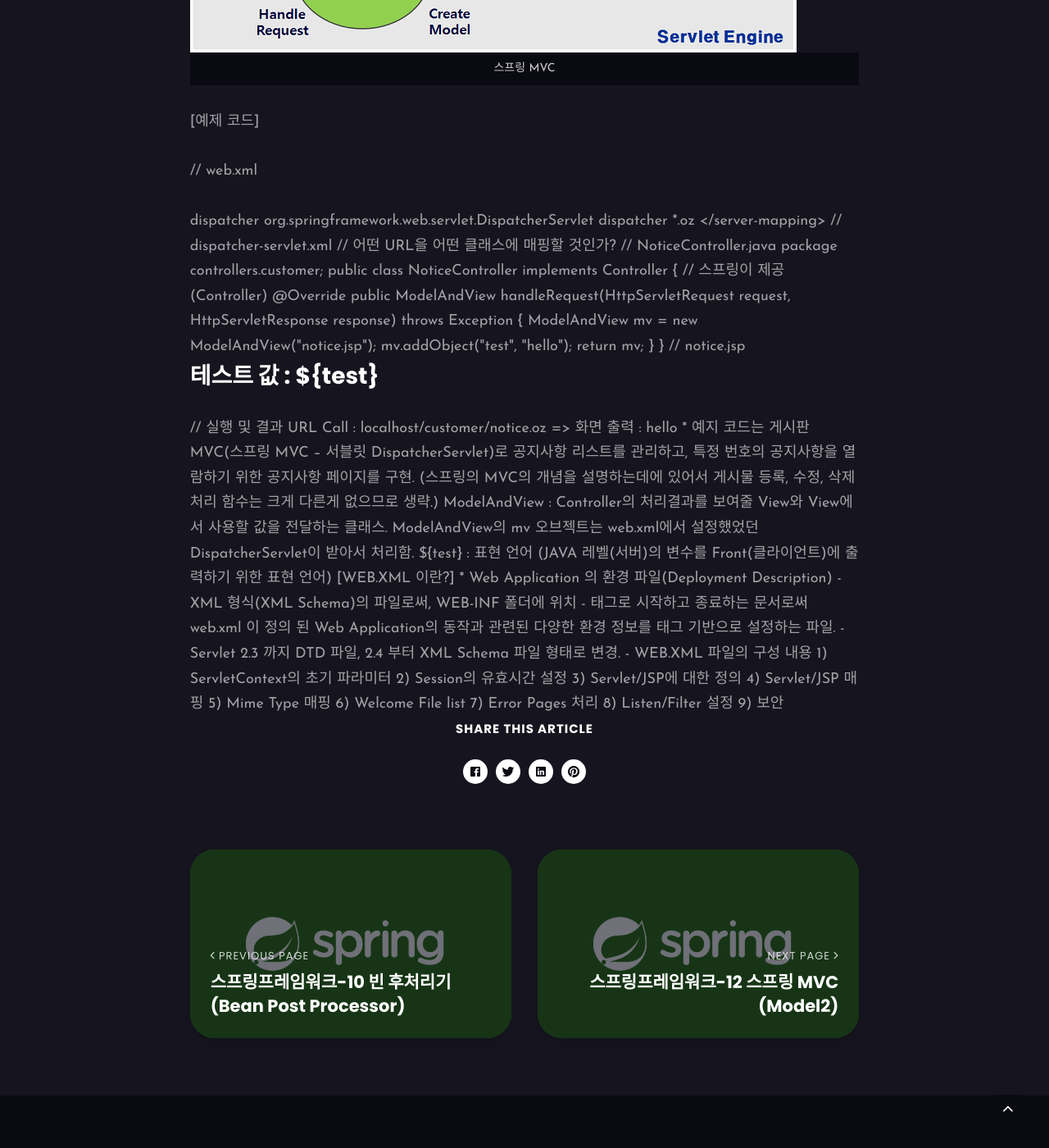
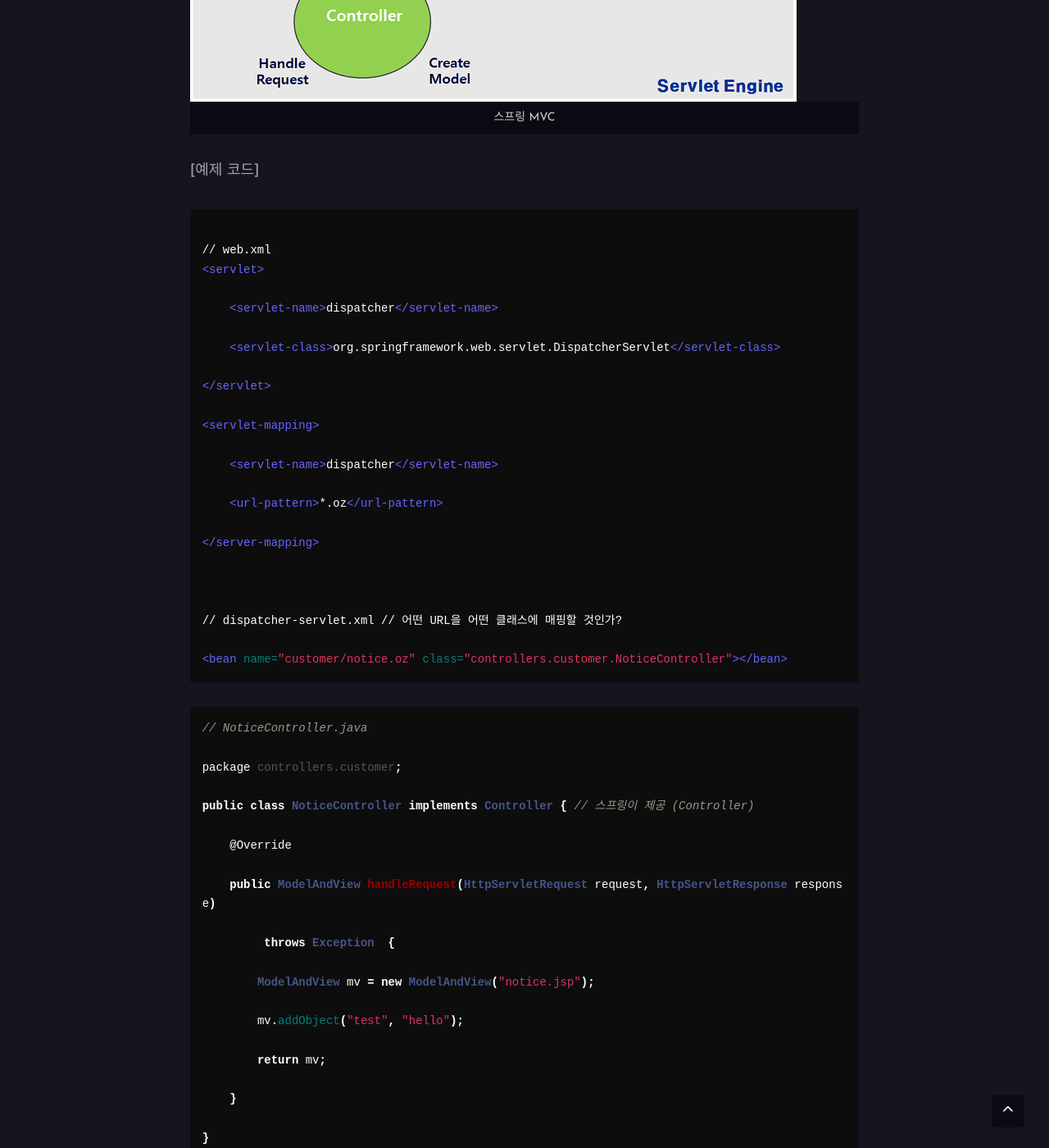
Before and after one commit to hs95blue/hs95blue.github.io, a Jekyll site: the page built from _posts/2020-09-26-3.md, in a window 1280 px wide and 1400 px high, scrolled down 1892 px. Shown: the whole window at 82% size. Built offline with Jekyll 4.4.1, drawn with Linux system fonts in a browser that asks for light colours; nearby versions of some CDN libraries; comment, search, counter and statistics services are not loaded; some of the changed text lies outside the part shown.

Commit message:
Update 2020-09-26-3.md

````diff
--- a/_posts/2020-09-26-3.md
+++ b/_posts/2020-09-26-3.md
@@ -9,13 +9,16 @@ tags:   Spring
 
 
 
-* Front Controller : URL매핑을 담당. (어떠한 컨트롤러가 어떤 URL을 쓸것인가에 대한 설정 파일 포함) - 설정 파일을 통해서 적절한 컨트롤러를 호출. (Front Part : Servlet (DispatcherServlet.class))
+* Front Controller : URL매핑을 담당. (어떠한 컨트롤러가 어떤 URL을 쓸것인가에 대한 설정 파일 포함) <br/>
+- 설정 파일을 통해서 적절한 컨트롤러를 호출. <br/>
 
-* Controller : 화면 단에서 보여줄 데이터들을 미리 만들어 놓는 것. 그 데이터는 모델(Model)이라 함.
-* Model : 데이터
+(Front Part : Servlet (DispatcherServlet.class))<br/>
+
+* Controller : 화면 단에서 보여줄 데이터들을 미리 만들어 놓는 것. 그 데이터는 모델(Model)이라 함.<br/>
+* Model : 데이터<br/>
 
 
-- Model, Controller, Front Controller, View 를 잘 구조화하는 것이 MVC 모델을 제어하고 있는 라이브러리가 할 역할.
+- Model, Controller, Front Controller, View 를 잘 구조화하는 것이 MVC 모델을 제어하고 있는 라이브러리가 할 역할.<br/>
 
 
 
@@ -30,7 +33,7 @@ tags:   Spring
 
 [예제 코드]
 
-
+ ```xml
 
 // web.xml
 <servlet>
@@ -54,9 +57,9 @@ tags:   Spring
 // dispatcher-servlet.xml // 어떤 URL을 어떤 클래스에 매핑할 것인가?
 
 <bean name="customer/notice.oz" class="controllers.customer.NoticeController"></bean>
+```
 
-
-
+```java
 // NoticeController.java
 
 package controllers.customer;
@@ -79,12 +82,13 @@ public class NoticeController implements Controller { // 스프링이 제공 (Co
 
 }
 
+ ```
 
-
+```html
 // notice.jsp
 
 <div id="main"><h2>테스트 값 : ${test}</h2></div>
-
+```
 
 
 
@@ -93,18 +97,18 @@ public class NoticeController implements Controller { // 스프링이 제공 (Co
 
 // 실행 및 결과
 
-URL Call : localhost/customer/notice.oz   => 화면 출력 : hello
+URL Call : localhost/customer/notice.oz   => 화면 출력 : hello<br/>
 
 
 
-* 예지 코드는 게시판 MVC(스프링 MVC – 서블릿 DispatcherServlet)로 공지사항 리스트를 관리하고, 특정 번호의 공지사항을 열람하기 위한 공지사항 페이지를 구현. (스프링의 MVC의 개념을 설명하는데에 있어서 게시물 등록, 수정, 삭제 처리 함수는 크게 다른게 없으므로 생략.)
+* 예지 코드는 게시판 MVC(스프링 MVC – 서블릿 DispatcherServlet)로 공지사항 리스트를 관리하고, 특정 번호의 공지사항을 열람하기 위한 공지사항 페이지를 구현. <br/>(스프링의 MVC의 개념을 설명하는데에 있어서 게시물 등록, 수정, 삭제 처리 함수는 크게 다른게 없으므로 생략.)<br/>
 
 
 
-ModelAndView : Controller의 처리결과를 보여줄 View와 View에서 사용할 값을 전달하는 클래스.
-ModelAndView의 mv 오브젝트는 web.xml에서 설정했었던 DispatcherServlet이 받아서 처리함.
+ModelAndView : Controller의 처리결과를 보여줄 View와 View에서 사용할 값을 전달하는 클래스.<br/>
+ModelAndView의 mv 오브젝트는 web.xml에서 설정했었던 DispatcherServlet이 받아서 처리함.<br/>
 
-${test} : 표현 언어 (JAVA 레벨(서버)의 변수를 Front(클라이언트)에 출력하기 위한 표현 언어)
+${test} : 표현 언어 (JAVA 레벨(서버)의 변수를 Front(클라이언트)에 출력하기 위한 표현 언어)<br/>
 
 
 
@@ -112,20 +116,20 @@ ${test} : 표현 언어 (JAVA 레벨(서버)의 변수를 Front(클라이언트)
 
 [WEB.XML 이란?]
 
-* Web Application 의 환경 파일(Deployment Description)
+* Web Application 의 환경 파일(Deployment Description)<br/>
 
-- XML 형식(XML Schema)의 파일로써, WEB-INF 폴더에 위치
-- <web-app> 태그로 시작하고 종료하는 문서로써 web.xml 이 정의 된 Web Application의 동작과 관련된 다양한 환경 정보를 태그 기반으로 설정하는 파일.
-- Servlet 2.3 까지 DTD 파일, 2.4 부터 XML Schema 파일 형태로 변경.
+- XML 형식(XML Schema)의 파일로써, WEB-INF 폴더에 위치<br/>
+- <web-app> 태그로 시작하고 종료하는 문서로써 web.xml 이 정의 된 Web Application의 동작과 관련된 다양한 환경 정보를 태그 기반으로 설정하는 파일.<br/>
+- Servlet 2.3 까지 DTD 파일, 2.4 부터 XML Schema 파일 형태로 변경.<br/>
 
 
-- WEB.XML 파일의 구성 내용
- 1) ServletContext의 초기 파라미터
- 2) Session의 유효시간 설정
- 3) Servlet/JSP에 대한 정의
- 4) Servlet/JSP 매핑
- 5) Mime Type 매핑
- 6) Welcome File list
- 7) Error Pages 처리
- 8) Listen/Filter 설정
- 9) 보안
+- WEB.XML 파일의 구성 내용<br/>
+ 1) ServletContext의 초기 파라미터<br/>
+ 2) Session의 유효시간 설정<br/>
+ 3) Servlet/JSP에 대한 정의<br/>
+ 4) Servlet/JSP 매핑<br/>
+ 5) Mime Type 매핑<br/>
+ 6) Welcome File list<br/>
+ 7) Error Pages 처리<br/>
+ 8) Listen/Filter 설정<br/>
+ 9) 보안<br/>
````
